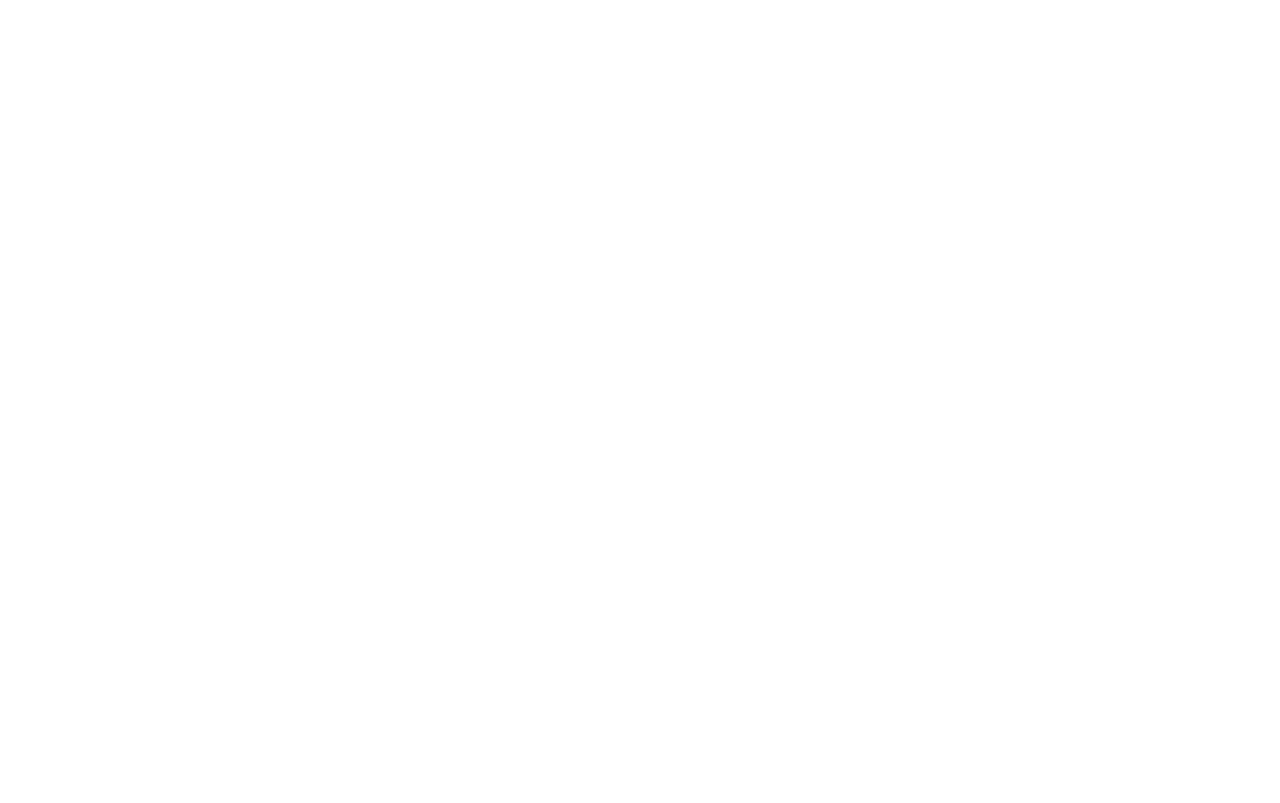
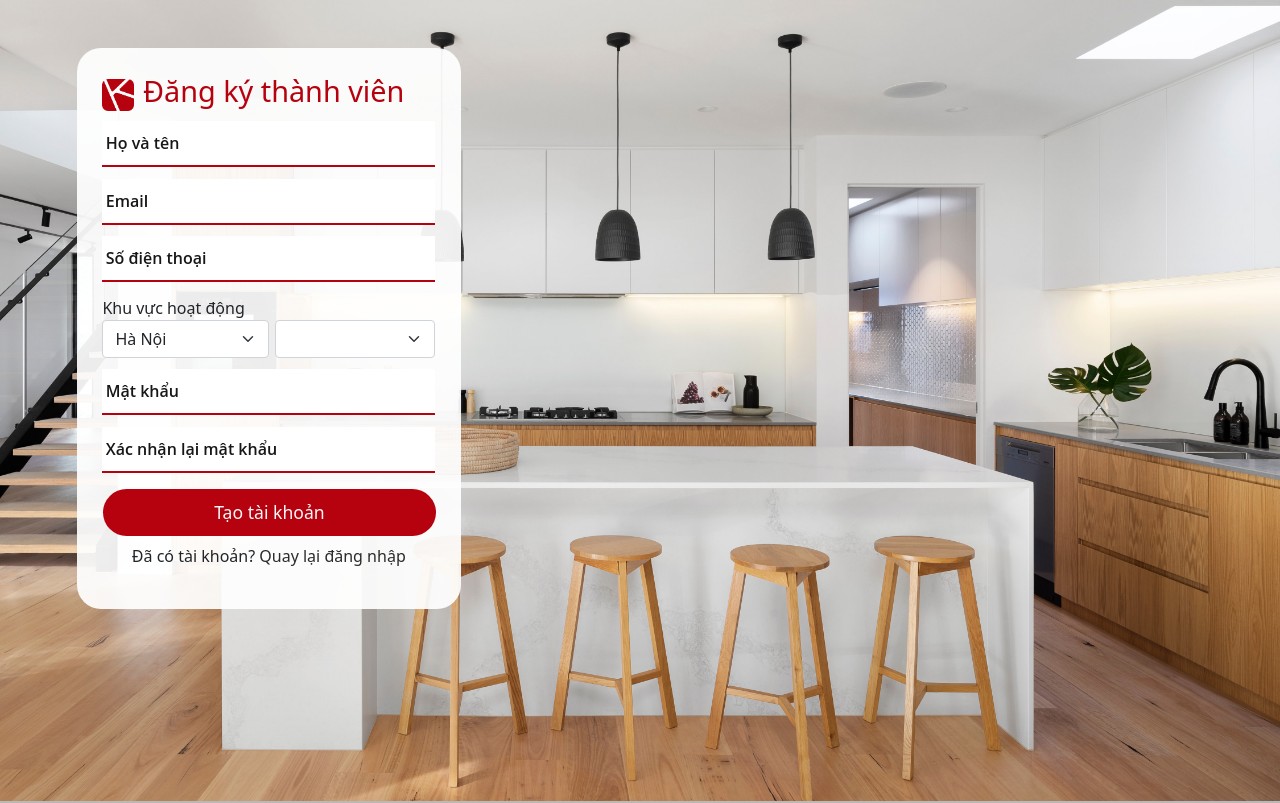
Before and after one commit to dustin1709/karo-web, a React (Create React App) app: page /register in a window 1280 px wide. Before the commit this address had no page. Shown: the top 803 px of the page. Built offline with nearby package versions, Linux system fonts and the light colour scheme.

Commit message:
register front-end

```diff
--- a/package.json
+++ b/package.json
@@ -6,7 +6,9 @@
     "@testing-library/jest-dom": "^5.16.4",
     "@testing-library/react": "^13.3.0",
     "@testing-library/user-event": "^13.5.0",
-    "bootstrap": "^4.6.1",
+    "bootstrap": "^5.1.3",
+    "jquery": "^3.6.0",
+    "popper.js": "^1.16.1",
     "react": "^18.2.0",
     "react-bootstrap": "^0.32.4",
     "react-dom": "^18.2.0",
--- a/src/App.js
+++ b/src/App.js
@@ -2,6 +2,7 @@
 import React from "react";
 import './App.css';
 import Login from "./pages/login/Login";
+import Register from "./pages/register/Register";
 
 function App() {
   return (
@@ -9,6 +10,7 @@
       <main className="App">
       <Routes>
         <Route path="/" element={<Login />} />
+        <Route path="/register" element={<Register />} />
       </Routes>
       </main>
     </div>
--- a/src/index.js
+++ b/src/index.js
@@ -4,7 +4,10 @@
 import App from './App';
 import reportWebVitals from './reportWebVitals';
 import { BrowserRouter as Router } from "react-router-dom";
-import '../node_modules/bootstrap/dist/css/bootstrap.min.css';
+import 'bootstrap/dist/css/bootstrap.min.css';
+import 'bootstrap/dist/js/bootstrap.bundle.min';
+import $ from 'jquery';
+import Popper from 'popper.js';
 
 const root = ReactDOM.createRoot(document.getElementById('root'));
 root.render(
--- /dev/null
+++ b/src/pages/register/Register.js
@@ -0,0 +1,78 @@
+import React from "react";
+import { Link } from "react-router-dom";
+import Footer from "../../components/Footer";
+
+const Register = () => {
+    return (
+        <>
+            <div id="background" style={{paddingTop: '3em'}}>
+                <form id="login-form">
+                    <div id="title">
+                        <img src={'/logo_karo.png'} />
+                        <h1 id="h1-login">Đăng ký thành viên</h1>
+                    </div>
+                    <input type="text" id="name" name="name"
+                        placeholder="Họ và tên" required />
+                    <input type="text" id="email" name="email"
+                        placeholder="Email" required />
+                    <input type="text" id="phone" name="phone"
+                        placeholder="Số điện thoại" required />
+
+                    <label style={{float: 'left', paddingTop: '2%'}}>Khu vực hoạt động</label>
+                    <div style={{clear: 'both'}}></div>
+                    <select style={{float: 'left', width: '50%'}}  className="form-select" aria-label=".form-select-lg example">
+                        <option value="1">Hà Nội</option>
+                        <option value="2">TP Hồ Chí Minh</option>
+                        <option value="3">Bình Dương</option>
+                        <option value="4">Đà Nẵng</option>
+                        <option value="5">Hải Phòng</option>
+                        <option value="6">Long An</option>
+                        <option value="7">Bà Rịa Vũng Tàu</option>
+                        <option value="8">An Giang</option>
+                        <option value="9">Bắc Giang</option>
+                        <option value="10">Bắc Kạn</option>
+                        <option value="11">Bạc Liêu</option>
+                        <option value="12">Bắc Ninh</option>
+                        <option value="13">Bến Tre</option>
+                        <option value="14">Bình Định</option>
+                        <option value="15">Bình Phước</option>
+                        <option value="16">Bình Thuận</option>
+                        <option value="17">Cà Mau</option>
+                        <option value="18">Cần Thơ</option>
+                        <option value="19">Cao Bằng</option>
+                        <option value="20">Đắk Lắk</option>
+                        <option value="21">Đắk Nông</option>
+                        <option value="22">Điện Biên</option>
+                        <option value="23">Đồng Nai</option>
+                        <option value="24">Đồng Tháp</option>
+                        <option value="25">Gia Lai</option>
+                        <option value="26">Hà Giang</option>
+                        <option value="27">Hà Nam</option>
+                        <option value="28">Hà Tĩnh</option>
+                        <option value="29">Hải Dương</option>
+                        <option value="30">Hậu Giang</option>
+                    </select>
+
+                    <select style={{float: 'right', width: '48%'}} className="form-select" aria-label=".form-select-lg example">
+
+                    </select>
+
+                    <div style={{clear: 'both', padding: '1%'}}></div>
+                    <input type="password" id="password" name="password"
+                        placeholder="Mật khẩu" required />
+                    <input type="password" id="password2" name="password"
+                        placeholder="Xác nhận lại mật khẩu" required />
+
+                    <button id="login-button" type="submit">Tạo tài khoản</button>
+
+                    <div id="register-link" style={{clear: 'both', width: '100%'}}>
+                        <p>Đã có tài khoản?<Link to="/"> Quay lại đăng nhập</Link></p>
+                    </div>
+                </form>
+            </div>
+            <Footer />
+        </>
+    );
+}
+
+export default Register
```
Also changed, not shown: 1 other file (tests, documents, lock files or other folders).
